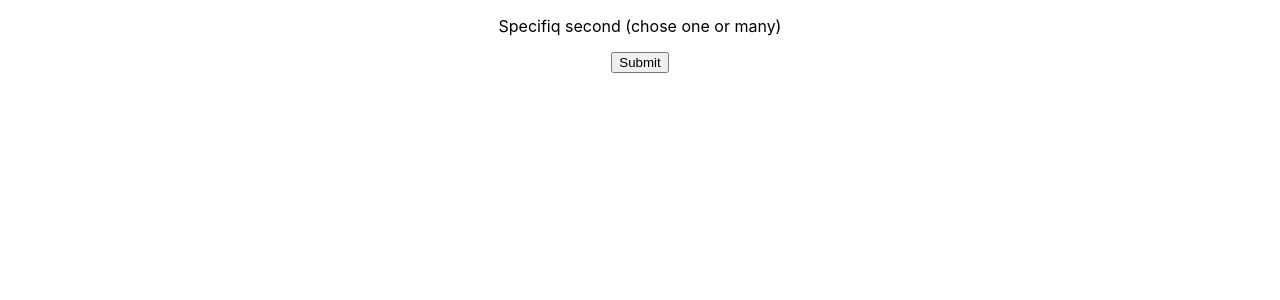
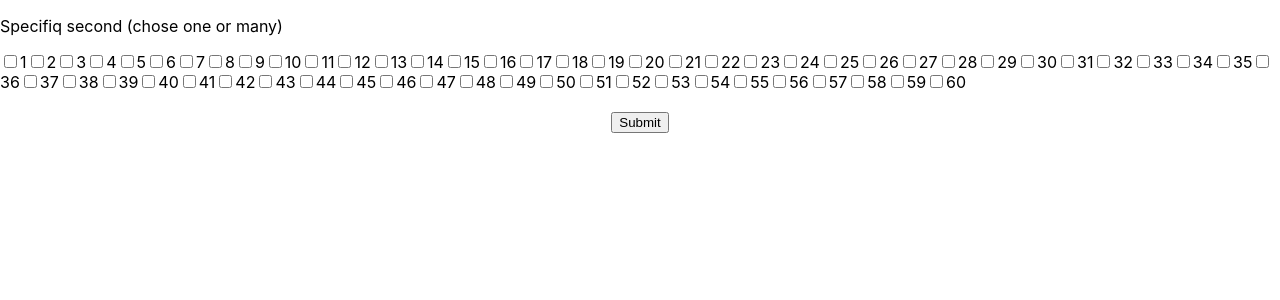
Before and after one commit to doberman7/Xhash-challege, a Next.js app: page /seconds/SpecificSecond in a window 1280 px wide. Shown: the top 300 px of the page. Built offline with nearby package versions, Linux system fonts and the light colour scheme.

Commit message:
checkbox

```diff
--- a/pages/seconds/SpecificSecond.js
+++ b/pages/seconds/SpecificSecond.js
@@ -1,4 +1,17 @@
 import { Form, Button } from "antd";
+import { Checkbox } from "antd";
+
+function onChange(checkedValues) {
+  console.log("checked = ", checkedValues);
+}
+
+const plainOptions = [];
+let minute = 0;
+while (minute < 60) {
+  minute++;
+  const obj = { label: `${minute}`, value: minute };
+  plainOptions.push(obj);
+}
 
 const SpecificSecond = () => {
   const onFinish = (values) => {
@@ -28,7 +41,14 @@ const SpecificSecond = () => {
         >
           <Form.Item>
             <p>Specifiq second (chose one or many)</p>
+            <Checkbox.Group
+              options={plainOptions}
+              defaultValue={["Apple"]}
+              onChange={onChange}
+            />
+            <br />
           </Form.Item>
+
           <Form.Item>
             <div
               style={{
```
